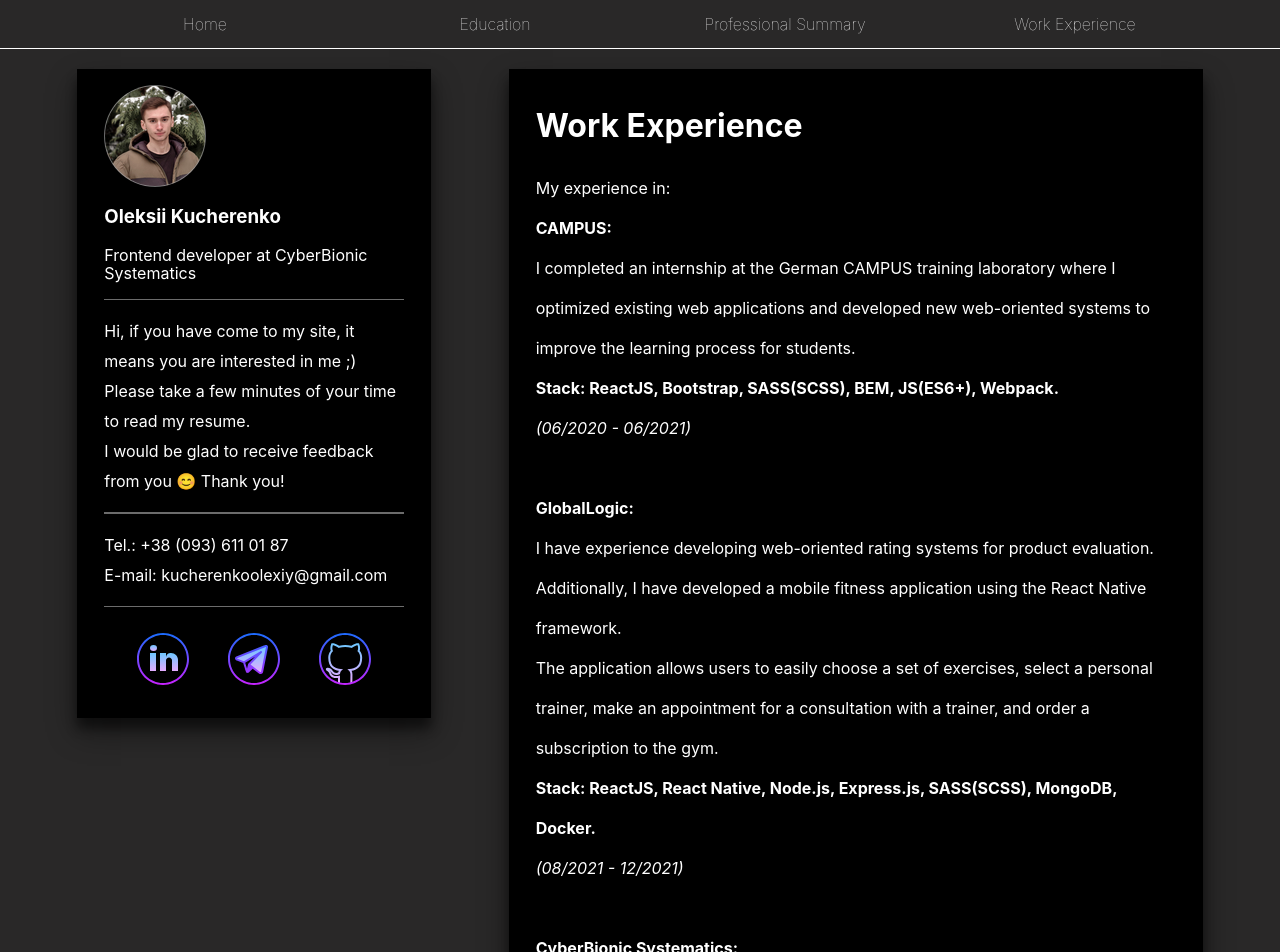
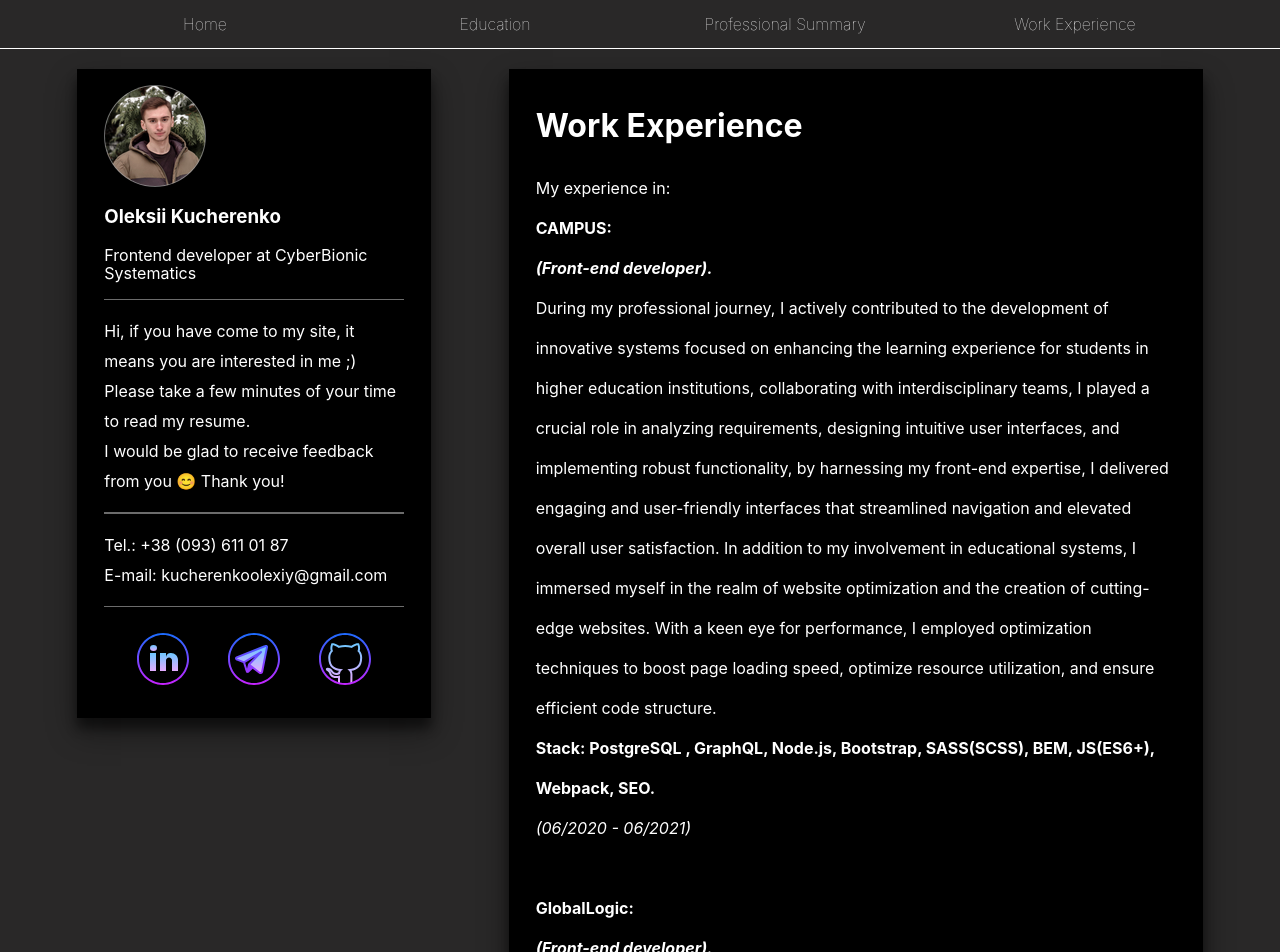
Before and after one commit to Kucherenko-Oleksii/My-CV, a React (Create React App) app: page /workexperience in a window 1280 px wide. Shown: the top 952 px of the page. Built offline with nearby package versions, Linux system fonts and the light colour scheme.

Commit message:
update files

```diff
--- a/src/Components/Education.js
+++ b/src/Components/Education.js
@@ -12,8 +12,7 @@ export const Education = () => {
 
                     <strong>09/2019 - 06/2023</strong><br/>
 
-                    <strong>Bachelor’s degree in progress Computer Science.</strong><br/>
-                    Department of Information technology
+                    <strong>I have obtained a Bachelor's degree in Computer Science from the Department of Information Technology.</strong><br/>
                 </p>
                 <iframe src="https://www.google.com/maps/embed?pb=!1m14!1m8!1m3!1d10176.536543240654!2d30.497778000000004!3d50.382698!3m2!1i1024!2i768!4f13.1!3m3!1m2!1s0x40d4c8bf73400839%3A0xcdd11bbe7d784783!2z0YPQuy4g0JPQtdGA0L7QtdCyINCe0LHQvtGA0L7QvdGLLCAxNSwg0JrQuNC10LIsIDAyMDAw!5e0!3m2!1sru!2sua!4v1673130495556!5m2!1sru!2sua" width="300" height="230" style={{border:0}} allowFullScreen="" loading="lazy" referrerPolicy="no-referrer-when-downgrade"
                 title="NULES"></iframe>
--- a/src/Components/WorkExperience.js
+++ b/src/Components/WorkExperience.js
@@ -10,23 +10,75 @@ export const WorkExperience = () => {
                 <p>
                     My experience in:<br/>
                     <strong>CAMPUS:</strong><br/>
-                    I completed an internship at the German CAMPUS training laboratory where I optimized existing web applications and developed new web-oriented systems to improve the learning process for students.<br/>
-                    <strong>Stack: ReactJS, Bootstrap, SASS(SCSS), BEM, JS(ES6+), Webpack.</strong><br/>
+                    <em><strong>(Front-end developer).</strong></em><br/>
+                    During my professional journey, I actively contributed to the development of
+                    innovative systems focused on enhancing the learning experience for
+                    students in higher education institutions, collaborating with interdisciplinary
+                    teams, I played a crucial role in analyzing requirements, designing intuitive
+                    user interfaces, and implementing robust functionality, by harnessing my
+                    front-end expertise, I delivered engaging and user-friendly interfaces that
+                    streamlined navigation and elevated overall user satisfaction.
+                    In addition to my involvement in educational systems, I immersed myself in
+                    the realm of website optimization and the creation of cutting-edge websites.
+                    With a keen eye for performance, I employed optimization techniques to
+                    boost page loading speed, optimize resource utilization, and ensure
+                    efficient code structure.<br/>
+
+                    <strong>Stack: PostgreSQL , GraphQL, Node.js, Bootstrap, SASS(SCSS), BEM, JS(ES6+), Webpack, SEO.</strong><br/>
+
                     <em>(06/2020 - 06/2021)</em><br/><br/>
 
                     <strong>GlobalLogic:</strong><br/>
-                    I have experience developing web-oriented rating systems for product evaluation.<br/> Additionally, I have developed a mobile fitness application using the React Native framework. <br/>The application allows users to easily choose a set of exercises, select a personal trainer, make an appointment for a consultation with a trainer, and order a subscription to the gym.<br/>
+                    <em><strong>(Front-end developer).</strong></em><br/>
 
-                    <strong>Stack: ReactJS, React Native, Node.js, Express.js, SASS(SCSS), MongoDB, Docker.</strong><br/>
-                    <em>(08/2021 - 12/2021)</em><br/><br/>
+                    I have successfully developed web-oriented rating systems for product
+                    evaluation, further showcasing my expertise in building robust and usercentric applications. By leveraging technologies such as MongoDB,
+                    Node.js, SASS (SCSS), React, and React Native, I have delivered
+                    seamless and interactive platforms for users to evaluate and review various
+                    products.
+                    With MongoDB, a flexible and scalable NoSQL database, I efficiently stored
+                    and managed user ratings and reviews, ensuring optimal performance and
+                    data integrity.
+                    Moreover, I expanded my skill set by developing a mobile fitness
+                    application using the React Native framework. This application
+                    revolutionized the way users engage with fitness routines by providing a
+                    seamless mobile experience. Users can effortlessly choose a set of
+                    exercises, browse and select a personal trainer, schedule appointments for
+                    consultations, and even order gym subscriptions, all within the intuitive and
+                    user-friendly mobile application.<br/>
+
+                    <strong>Stack: MongoDB, Express.js, Node.js, SASS (SCSS), React, Redux, React Native, SEO.</strong><br/>
+
+                    <em>(08/2021 - 02/2022)</em><br/><br/>
 
                     <strong>CyberBionic Systematics:</strong><br/>
-                    I am a Frontend Developer and Frontend Development Trainer at CyberBionic Systematics. My work involves developing landing pages and multi-page websites<br/>
+                    <em><strong>(Front-end developer & mentor).</strong></em><br/>
+                    I specialize in developing simulation systems for students, providing them
+                    with the opportunity to test their coding skills and gain practical experience
+                    in real-world scenarios.<br/> By creating interactive coding tasks and exercises,
+                    my aim is to foster a dynamic learning environment that encourages
+                    students to enhance their programming abilities and problem-solving skills.<br/>
+                    In addition to my work on simulation systems, I possess strong expertise in
+                    website optimization techniques, employ industry best practices to optimize
+                    website performance, focusing on improving loading times, minimizing file
+                    sizes, and implementing effective caching strategies.<br/>
+                    Moreover, teaching and sharing knowledge are my true passions. As a
+                    frontend development instructor, I guide and mentor a group of students in
+                    mastering the art of building modern web applications.<br/>
+                    I design comprehensive curriculum modules covering a wide range of
+                    topics, including HTML, CSS, JavaScript, and popular frontend
+                    frameworks such as React and Angular. Through hands-on exercises, code
+                    analysis, and collaborative projects, I empower my students to become
+                    skilled frontend developers capable of delivering high-quality, innovative
+                    solutions.<br/><br/>
+                    Combining my technical expertise in simulation systems development,
+                    website optimization, and frontend instruction, I offer a holistic skill set that
+                    encompasses both practical application and educational guidance in the
+                    field of frontend development.<br/>
 
                     <strong>Stack: ReactJS, HTML5&CSS3, BEM, SASS(SCSS), JS(ES2022), Redux, Git, Figma, Webpack, Docker, Node.js, Express.js.</strong><br/>
-                    I authored the course on HTML5&CSS3 fundamentals, which is focused on teaching the basics of web layout and design using HTML5 and CSS3 technologies.<br/>
 
-                    <em>(07/2022 - now)</em>
+                    <em>(08/2022 - now)</em>
                 </p>
                 <div className="figmaDescription">
                     <h2>My projects in Figma</h2>
```
Also changed, not shown: src/Components/Profile.js (+55 -5 lines).
